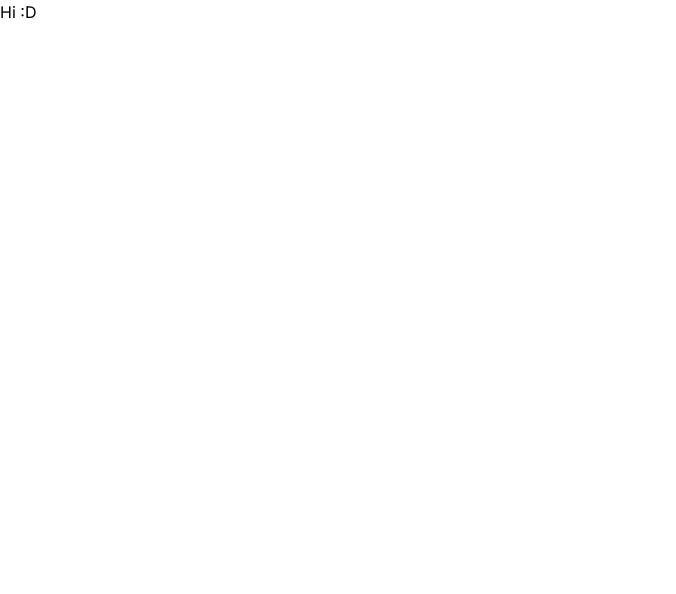
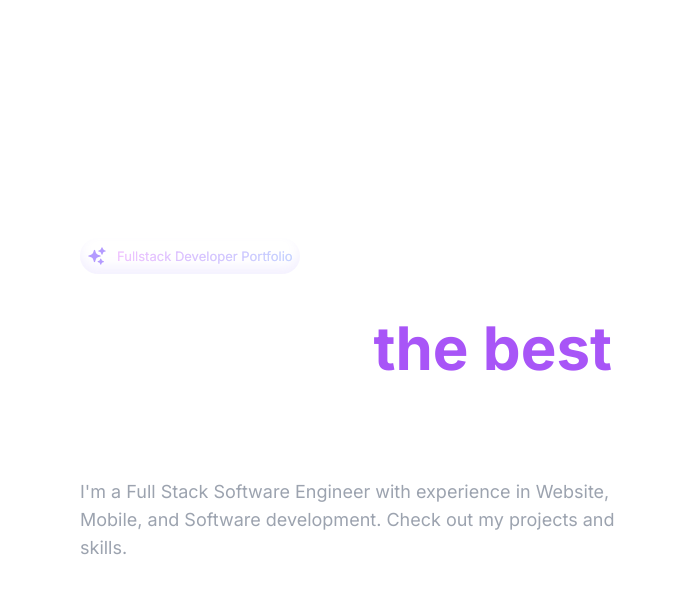
Before and after one commit to Samuel-Ricardo/Stellar_Portfolio, a Next.js app in the folder stellar_portfolio/: page / in a window 1280 px wide. Shown: the top 594 px of the page, without its empty margins (0-676 px from the left). Built offline with nearby package versions, Linux system fonts and the light colour scheme; a web font is replaced by a local one.

Commit message:
[ :art: ] | create: component - hero > content (app)

```diff
--- a/stellar_portfolio/src/components/hero/content.component.tsx
+++ b/stellar_portfolio/src/components/hero/content.component.tsx
@@ -1,5 +1,71 @@
+import {
+  slideInFromTop,
+  slideInFromLeft,
+  slideInFromRight,
+} from '@/utils/motion';
 import { MotionDiv } from '../motion/div.component';
+import { SparklesIcon } from '@heroicons/react/24/solid';
+import { MotionP } from '../motion/p.component';
+import { MotionA } from '../motion/a.component';
+import Image from 'next/image';
 
 export const HeroContent = () => {
-  return <MotionDiv>Hi :D</MotionDiv>;
+  return (
+    <MotionDiv
+      initial="hidden"
+      animate="visible"
+      className="flex flex-row items-center justify-center px-20 mt-40 w-full z-[20]"
+    >
+      <div className="h-full w-full flex flex-col gap-5 justify-center m-auto text-start">
+        <MotionDiv
+          variants={slideInFromTop}
+          className="welcome_box py-[8px] px-[7px] border-[#7042f88b] opacity-[0.9]"
+        >
+          <SparklesIcon className="text-[#b49bff] mr-[10px] h-5 w-5" />
+          <h1 className="welcome_text text-[13px]">
+            Fullstack Developer Portfolio
+          </h1>
+        </MotionDiv>
+
+        <MotionDiv
+          variants={slideInFromLeft(0.5)}
+          className="flex flex-col gap-6 mt-6 text-6xl font-bold text-white max-w-[600px] w-auto h-auto"
+        >
+          <span>
+            Providing
+            <span className="text-transparent bg-clip-text bg-gradient-to-r from bg-purple-500 to bg-cyan-500">
+              {' '}
+              the best{' '}
+            </span>
+            project experience
+          </span>
+        </MotionDiv>
+        <MotionP
+          variants={slideInFromLeft(0.8)}
+          className="text-lg text-gray-400 my-5 max-w-[600px]"
+        >
+          I&apos;m a Full Stack Software Engineer with experience in Website,
+          Mobile, and Software development. Check out my projects and skills.
+        </MotionP>
+        <MotionA
+          variants={slideInFromLeft(1)}
+          className="py-2 button-primary text-center text-white cursor-pointer rounded-lg max-w-[200px]"
+        >
+          Learn More!
+        </MotionA>
+      </div>
+
+      <MotionDiv
+        variants={slideInFromRight(0.8)}
+        className="w-full h-full flex justify-center items-center"
+      >
+        <Image
+          src="/mainIconsdark.svg"
+          alt="Work Icons"
+          height={650}
+          width={650}
+        />
+      </MotionDiv>
+    </MotionDiv>
+  );
 };
```
